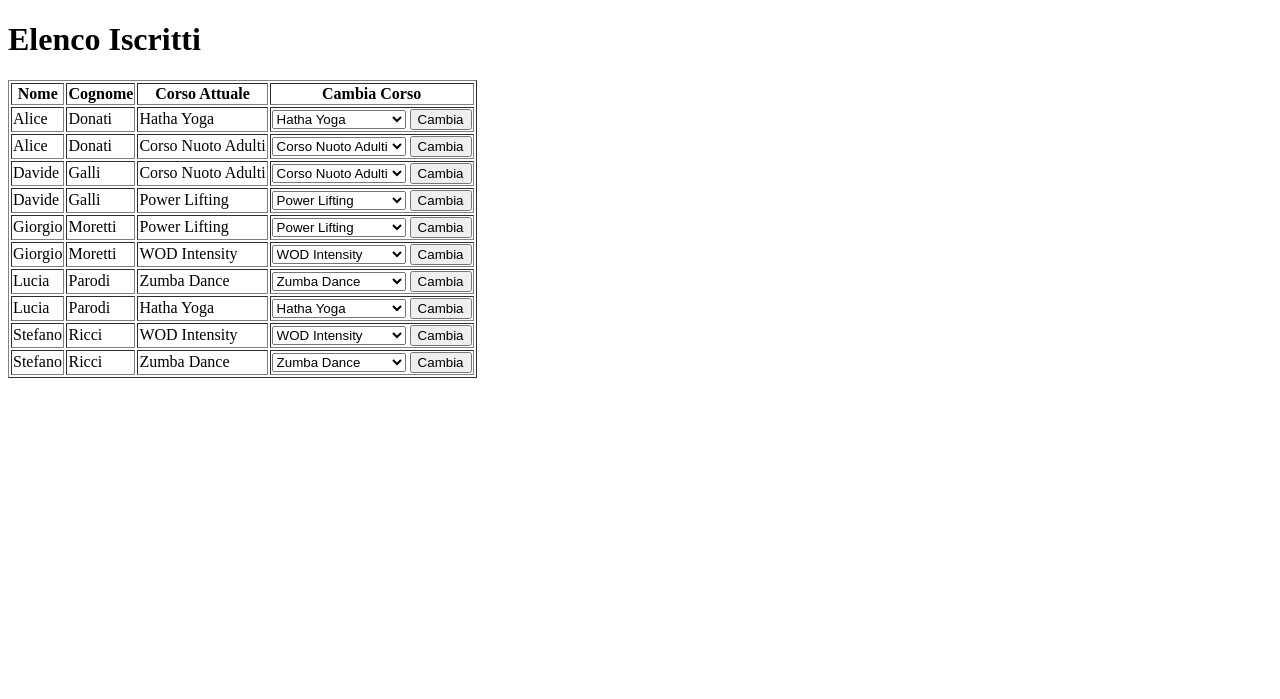
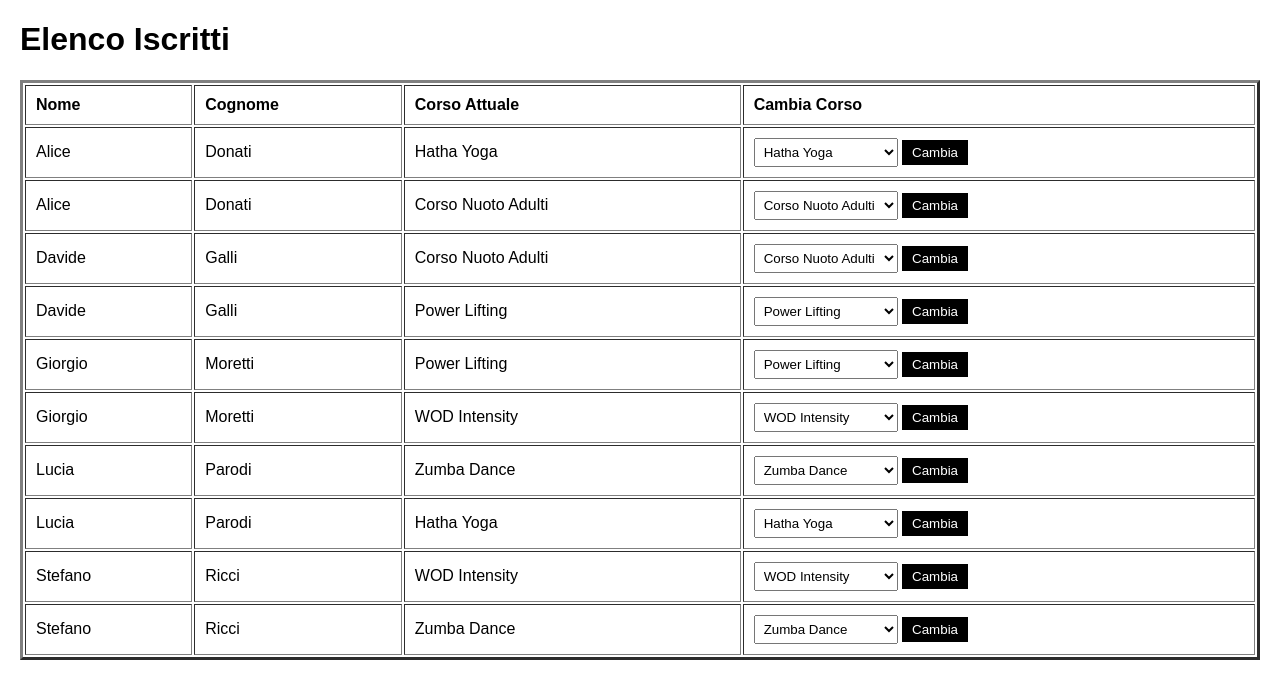
Before and after one commit to alxkndr/Verifica, a PHP site: page /elenca_iscritti.php in a window 1280 px wide. Shown: the top 699 px of the page. Run offline with PHP 8.4, Linux system fonts and the light colour scheme; the visitor is signed in with stand-in values (Sample User, id 1); data comes from the database, SQL or seed files in the repository.

Commit message:
Add files via upload

```diff
--- a/Verifica/elenca_iscritti.php
+++ b/Verifica/elenca_iscritti.php
@@ -39,9 +39,37 @@ if ($_SERVER['REQUEST_METHOD'] == 'POST' && isset($_POST['id_iscrizione'], $_POS
 <head>
     <title>Elenco Iscritti</title>
 </head>
+<style>
+    body {
+        font-family: Arial, sans-serif;
+        margin: 20px;
+    }
+    table {
+        width: 100%;
+    }
+    th, td {
+        padding: 10px;
+        text-align: left;
+    }
+    th {
+        background-color: white;
+    }
+    form {
+        margin: 0;
+    }
+    select {
+        padding: 5px;
+    }
+    button {
+        padding: 5px 10px;
+        background-color: black;
+        color: white;
+        border: none;
+    }
+    </style>
 <body>
     <h1>Elenco Iscritti</h1>
-    <table border="1">
+    <table border=3>
         <tr>
             <th>Nome</th>
             <th>Cognome</th>
--- a/Verifica/logout.php
+++ b/Verifica/logout.php
@@ -1,3 +1,5 @@
+//file per sloggarsi
+
 <?php
 session_start();
 session_unset();
```
Also changed, not shown: Verifica/index.php (+24 -1 lines), Verifica/inserisci_iscritto.php (+29 -13 lines), Verifica/login.php (+8 -0 lines), Verifica/visualizza_corso_max.php (+12 -0 lines), Verifica/visualizza_report.php (+16 -0 lines).
